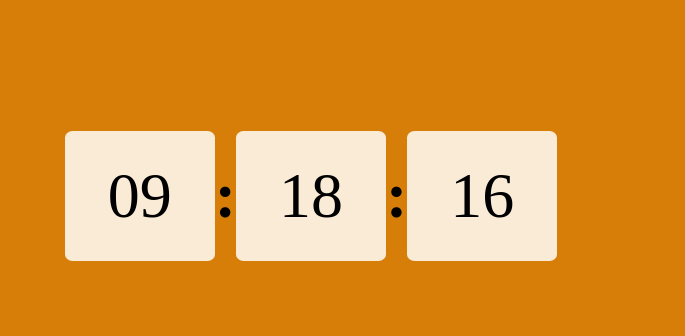
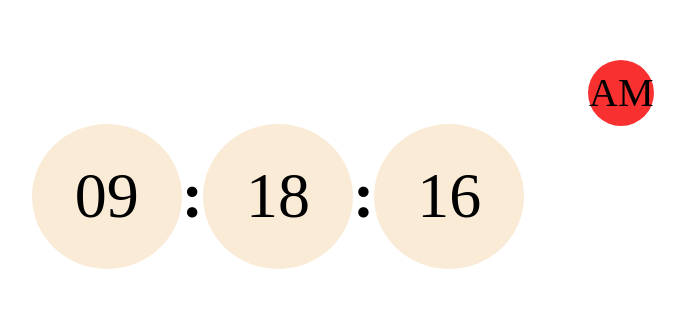
Before and after one commit to Mr-Sachin-Soni/JavaScript-Clock, a plain HTML site: page index.html in a window 1280 px wide. Shown: the part 204-540 px from the top of the page, without its empty margins (329-1014 px from the left). Drawn offline with Linux system fonts and the light colour scheme.

Commit message:
added some js functions

```diff
--- a/index.html
+++ b/index.html
@@ -8,7 +8,7 @@
     <link rel="stylesheet" href="style.css" />
   </head>
   <body>
-    <div>
+    <div class="main-container">
       <div class="clock">
         <div id="hours">00</div>
         <span>:</span>
@@ -16,30 +16,37 @@
         <span>:</span>
         <div id="seconds">00</div>
       </div>
+      <div id="ampm">AM</div>
     </div>
     <script type="text/javascript">
       const hours = document.getElementById("hours");
       const minutes = document.getElementById("minutes");
       const seconds = document.getElementById("seconds");
+      const ampm = document.getElementById("ampm");
 
       const clock = setInterval(function time() {
-        let dateToday = new Date();
-        let hr = dateToday.getHours();
-        let min = dateToday.getMinutes();
-        let sec = dateToday.getSeconds();
+        let hr = new Date().getHours();
+        let min = new Date().getMinutes();
+        let sec = new Date().getSeconds();
+        let ap = hr >= 12 ? "PM" : "AM";
 
+        if (hr > 12) {
+          hr = hr - 12;
+        }
         if (hr < 10) {
           hr = "0" + hr;
         }
+
         if (min < 10) {
           min = "0" + min;
         }
         if (sec < 10) {
           sec = "0" + sec;
         }
-        hours.textContent = hr;
-        minutes.textContent = min;
-        seconds.textContent = sec;
+        hours.innerHTML = hr;
+        minutes.innerHTML = min;
+        seconds.innerHTML = sec;
+        ampm.innerHTML = ap;
       }, 1000);
     </script>
   </body>
--- a/style.css
+++ b/style.css
@@ -5,10 +5,13 @@
 }
 body {
   height: 100vh;
-  background-color: #d67e08;
+  /* background-color: #56555202; */
   display: flex;
   align-items: center;
   justify-content: center;
+}
+.main-container {
+  display: flex;
 }
 .clock {
   font-size: 4rem;
@@ -24,12 +27,24 @@ body {
 }
 .clock div {
   display: flex;
-  background-color: cadetblue;
+  /* background-color: cadetblue; */
   width: 150px;
-  height: 130px;
-  border-radius: 5%;
+  height: 145px;
+  border-radius: 50%;
   background-color: antiquewhite;
   align-items: center;
   text-align: center;
   justify-content: center;
 }
+#ampm {
+  display: flex;
+  position: relative;
+  font-size: 2.5rem;
+  background-color: rgba(247, 19, 19, 0.873);
+  border-radius: 50px;
+  height: 66px;
+  width: 66px;
+  justify-content: center;
+  text-align: center;
+  align-items: center;
+}
```
